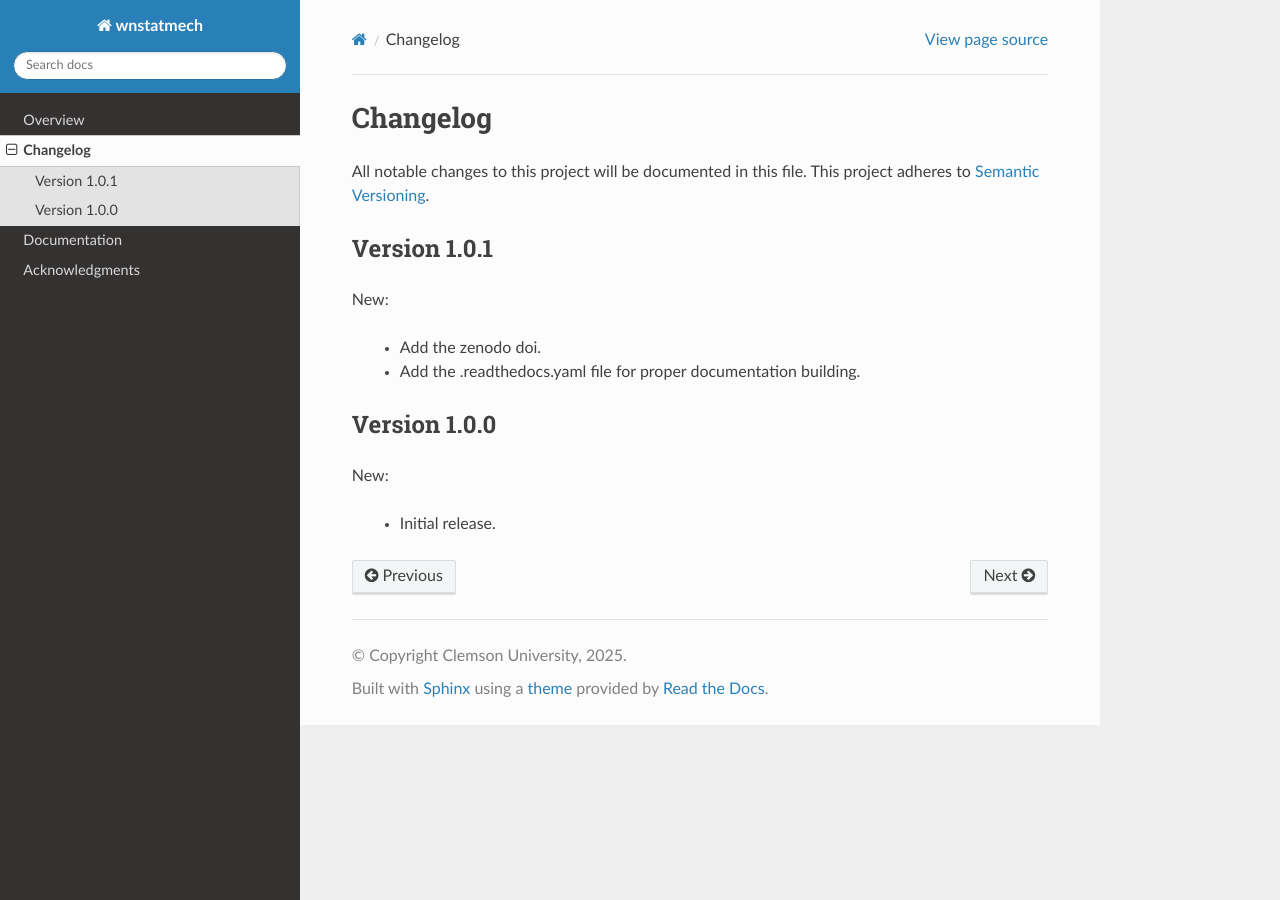
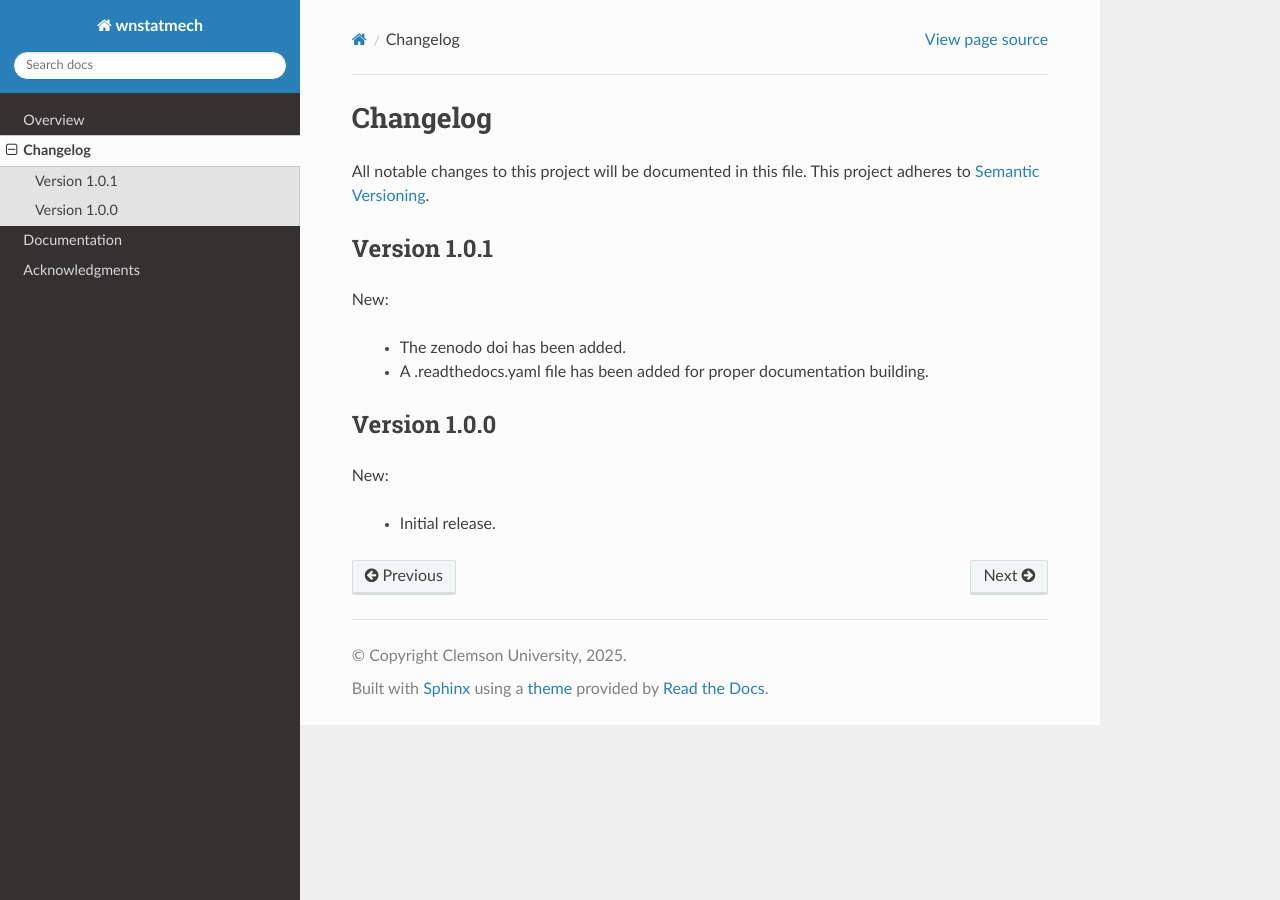
Before and after one commit to mbradle/wnstatmech, a Sphinx documentation site: the page built from doc/source/changelog.rst, in a window 1280 px wide. Built offline with Sphinx 7.4.7 and the Read the Docs theme 3.1.0, drawn with Linux system fonts in a browser that asks for light colours.

Commit message:
Fix change log.

```diff
--- a/doc/source/changelog.rst
+++ b/doc/source/changelog.rst
@@ -9,8 +9,8 @@ Version 1.0.1
 
 New:
 
-  * Add the zenodo doi.
-  * Add the .readthedocs.yaml file for proper documentation building.
+  * The zenodo doi has been added.
+  * A .readthedocs.yaml file has been added for proper documentation building.
 
 
 Version 1.0.0
```
